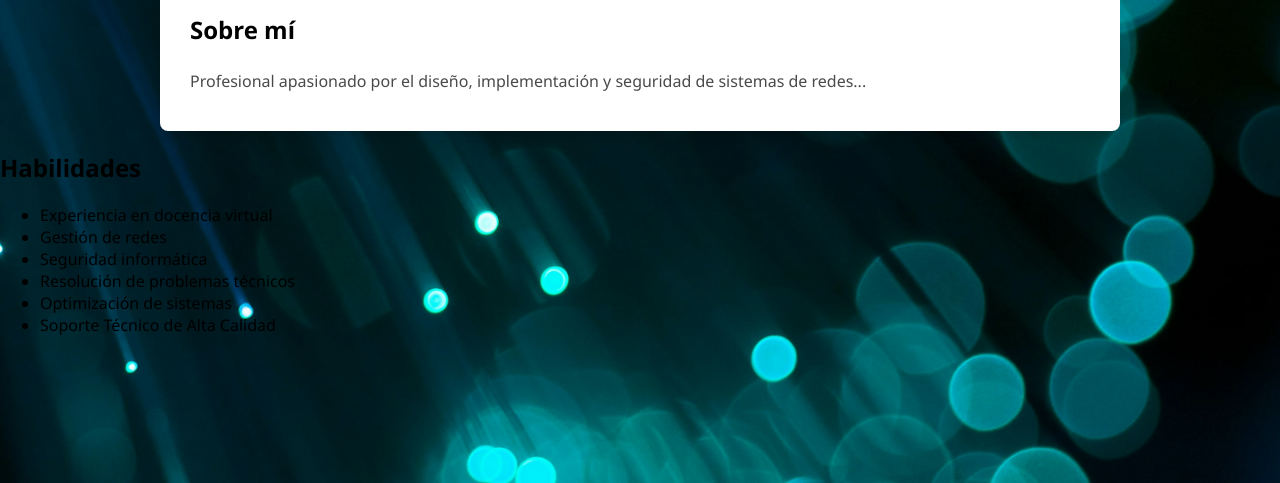
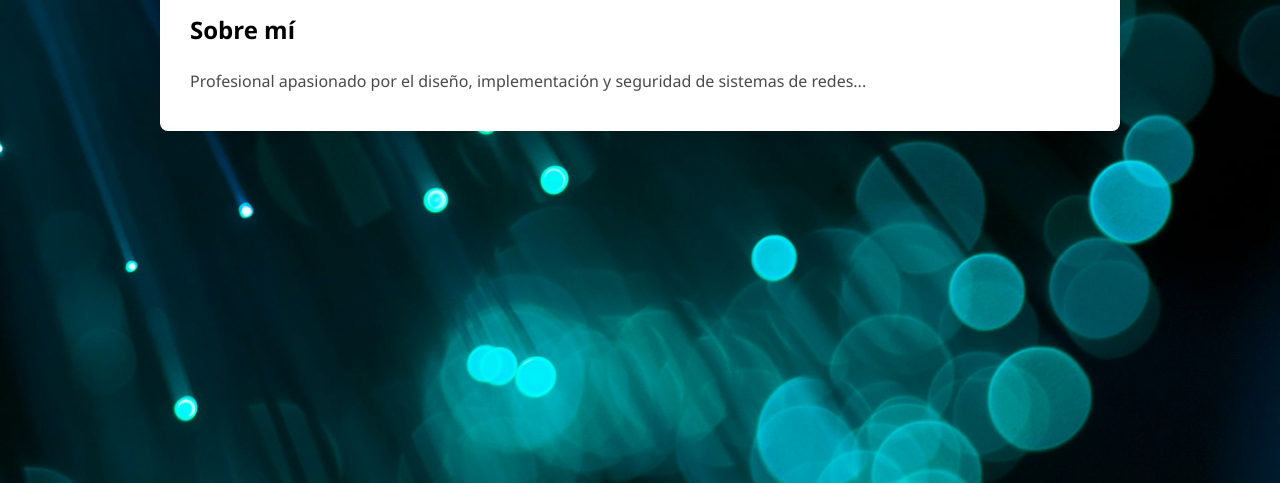
Before and after one commit to jcdurancasado/prueba, a plain HTML site: page mas_informacion.html in a window 1280 px wide. Shown: the part 317-800 px from the top of the page. Drawn offline with Linux system fonts and the light colour scheme.

Commit message:
Update mas_informacion.html

```diff
--- a/mas_informacion.html
+++ b/mas_informacion.html
@@ -89,16 +89,5 @@
         <h2>Sobre mí</h2>
         <p>Profesional apasionado por el diseño, implementación y seguridad de sistemas de redes...</p>
     </div>
-    <div class="section">
-         <h2>Habilidades</h2>
-         <ul>
-            <li>Experiencia en docencia virtual</li>
-             <li>Gestión de redes</li>
-             <li>Seguridad informática</li>
-             <li>Resolución de problemas técnicos</li>
-             <li>Optimización de sistemas</li>
-            <li>Soporte Técnico de Alta Calidad</li>
-        </ul>
-    </div>
 </body>
 </html>
```
